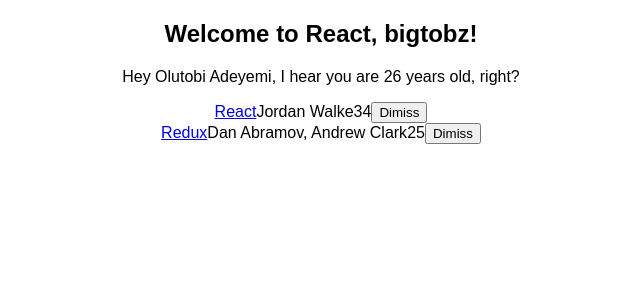
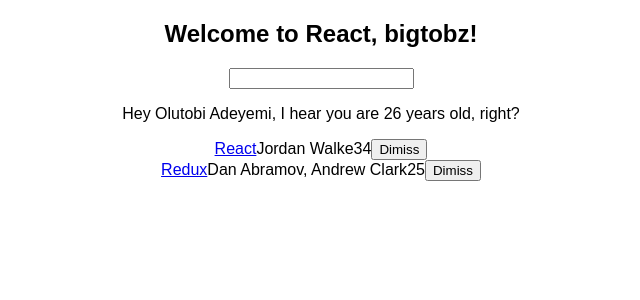
Before and after one commit to Jeezman/hacker-news-app, a React (Create React App) app: page / in a window 1280 px wide. Shown: the top 300 px of the page, without its empty margins (319-959 px from the left). Built offline with nearby package versions, Linux system fonts and the light colour scheme.

Commit message:
implement search functionality

```diff
--- a/src/App.js
+++ b/src/App.js
@@ -1,5 +1,5 @@
 import React, { Component } from 'react';
-import logo from './logo.svg';
+// import logo from './logo.svg';
 import './App.css';
 
 const list = [
@@ -22,6 +22,13 @@
   }
 ]
 
+
+function isSearched(searchTerm) {
+  return function(item) {
+    return !searchTerm || item.title.toLowerCase().includes(searchTerm.toLowerCase());
+  }
+}
+
 class App extends Component {
 
   constructor (props) {
@@ -29,8 +36,11 @@
 
     this.state = {
       list,
+      searchTerm: '',
     };
+
     this.onDismiss = this.onDismiss.bind(this);
+    this.onSearchChange = this.onSearchChange.bind(this);
   };
 
   //removes the clicked item
@@ -38,6 +48,12 @@
     const isNotId = item => item.objectID !== id;
     const updatedList = this.state.list.filter(isNotId);
     this.setState({ list: updatedList }); //updates the list in the state
+  }
+
+  onSearchChange(event) {
+    this.setState({
+      searchTerm: event.target.value
+    });
   }
 
   render() {
@@ -49,8 +65,11 @@
     return (
       <div className="App">
           <h2>{helloWorld}</h2>
+          <form>
+            <input type="text" onChange={this.onSearchChange} />
+          </form>
           <p> {`Hey ${user.firstname}, I hear you are ${user.age} years old, right?`} </p>
-          { this.state.list.map( item =>
+          { this.state.list.filter(isSearched(this.state.searchTerm)).map(item =>
               <div key={item.objectID}>
                 <span>
                   <a href={item.url}>{item.title}</a>
@@ -68,6 +87,24 @@
                 </span>
               </div>
           )}
+          {/*{ this.state.list.map( item =>
+              <div key={item.objectID}>
+                <span>
+                  <a href={item.url}>{item.title}</a>
+                </span>
+                <span>{item.author}</span>
+                <span>{item.num_comments}</span>
+                <span>{item.points}</span>
+                <span>
+                  <button
+                    onClick={() => this.onDismiss(item.objectID)}
+                    type="button"
+                  >
+                    Dimiss
+                  </button>
+                </span>
+              </div>
+          )}*/}
       </div>
     );
   }
```
